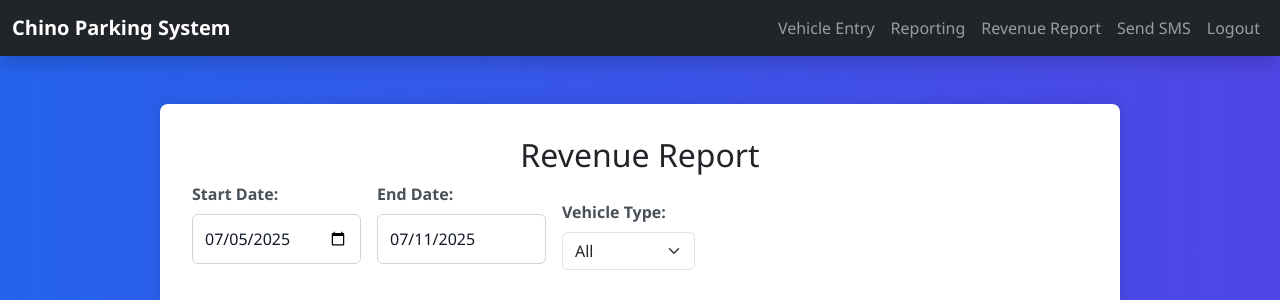
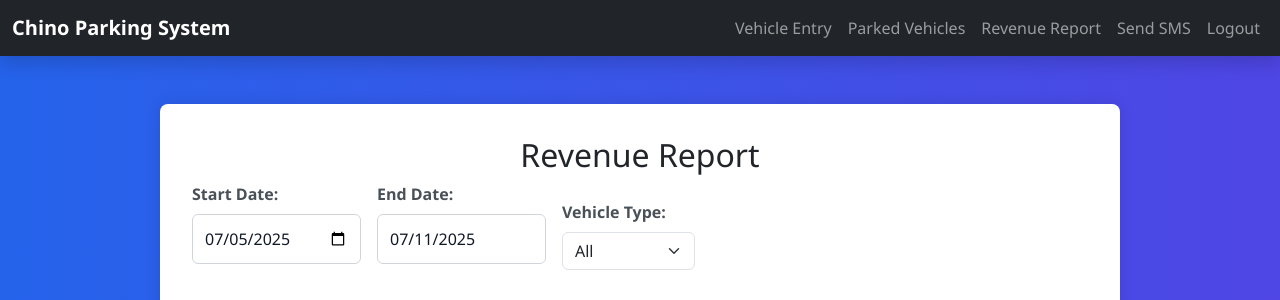
Before and after one commit to CHINOGA/chino-parking-system, a PHP site: page /revenue_report.php in a window 1280 px wide. Shown: the top 300 px of the page. Run offline with PHP 8.4, Linux system fonts and the light colour scheme; the visitor is signed in with stand-in values (Sample User, id 1); data that the repository does not hold is empty.

Commit message:
Update navigation menu to replace Reporting with Parked Vehicles

```diff
--- a/navbar.php
+++ b/navbar.php
@@ -23,7 +23,7 @@
           <a class="nav-link" href="vehicle_entry.php">Vehicle Entry</a>
         </li>
         <li class="nav-item">
-          <a class="nav-link" href="reporting.php">Reporting</a>
+          <a class="nav-link" href="parked-vehicles.php">Parked Vehicles</a>
         </li>
         <li class="nav-item">
           <a class="nav-link" href="revenue_report.php">Revenue Report</a>
```
